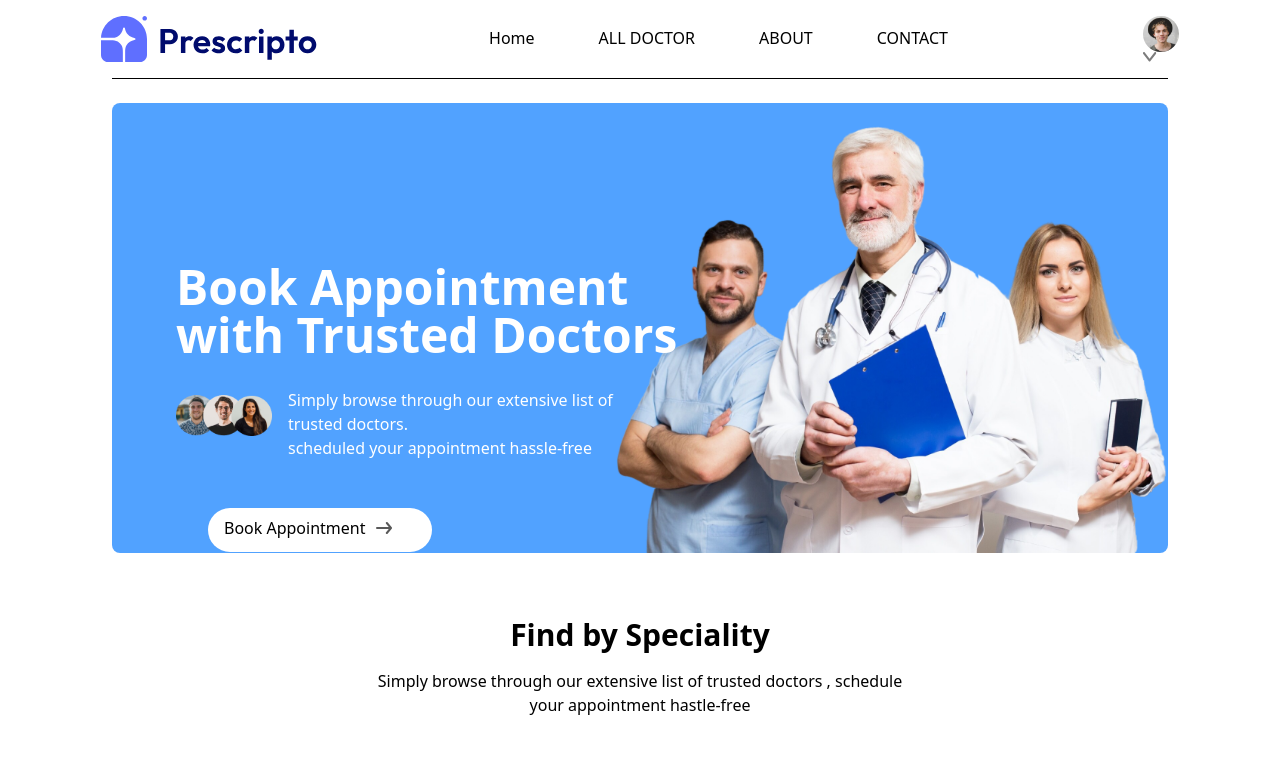
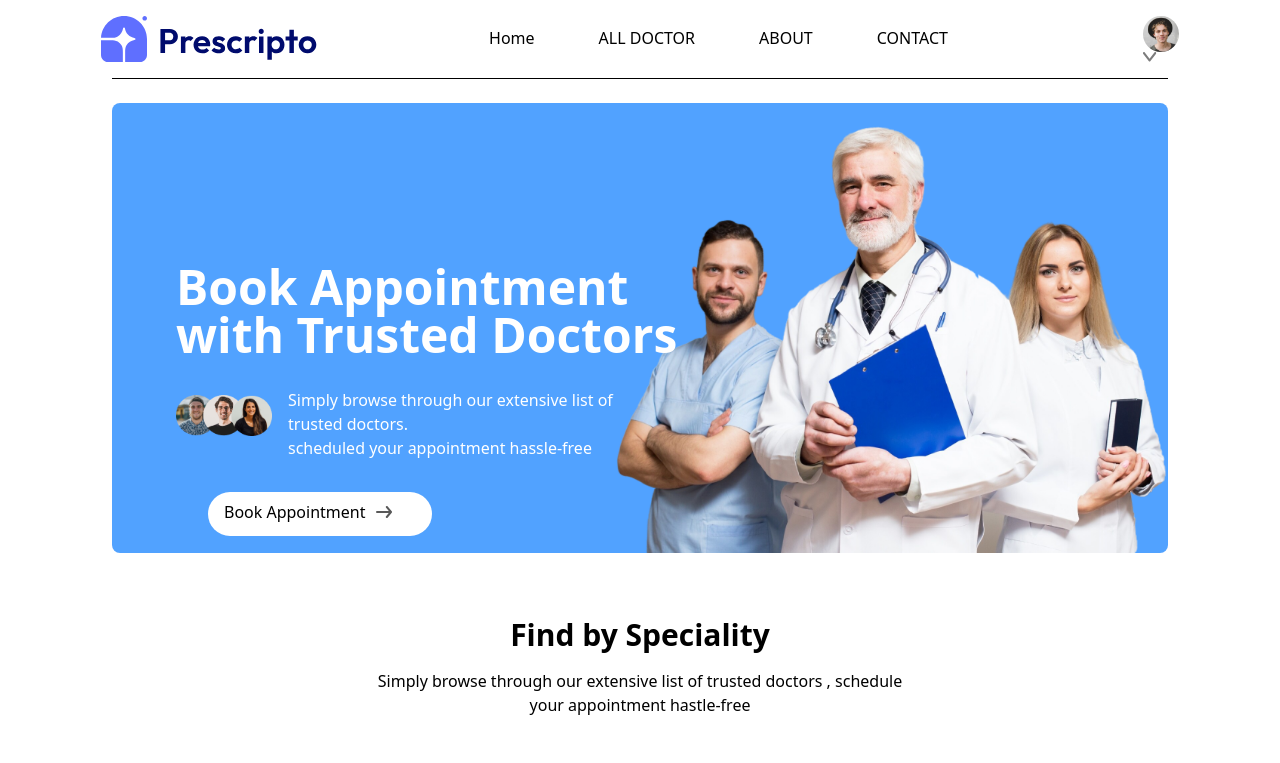
Before and after one commit to Mani-sh27/Prescripto, a React (Vite) app: page / in a window 1280 px wide. Shown: the top 763 px of the page. Built offline with nearby package versions, Linux system fonts and the light colour scheme.

Commit message:
auto commit

```diff
--- a/src/components/Header.jsx
+++ b/src/components/Header.jsx
@@ -13,7 +13,7 @@ const Header = () => {
                 <div className='flex flex-col gap-28 mt-4'>
                     <img className='relative top-40  w-24 ms-16 mt-5 ' src={assets.group_profiles} alt="" />
                     <p className='text-white ms-44'>Simply browse through our extensive list of trusted doctors. <br /> scheduled your appointment hassle-free </p>
-                    <a className='relative -top-20 left-24 pt-2 ps-4 -pt-4 rounded-full  bg-white w-56 hover:transition-all translate-y-4 duration-300' href="">Book Appointment<img className='relative left-38 -top-4.5 ' src={assets.arrow_icon} /></a>
+                    <a className='relative -top-24 left-24 pt-2 ps-4 -pt-4 rounded-full  bg-white w-56 hover:transition-all translate-y-4 duration-300' href="">Book Appointment<img className='relative left-38 -top-4.5 ' src={assets.arrow_icon} /></a>
                 </div>
             </div>
             <img src={assets.header_img} alt="" />
```
